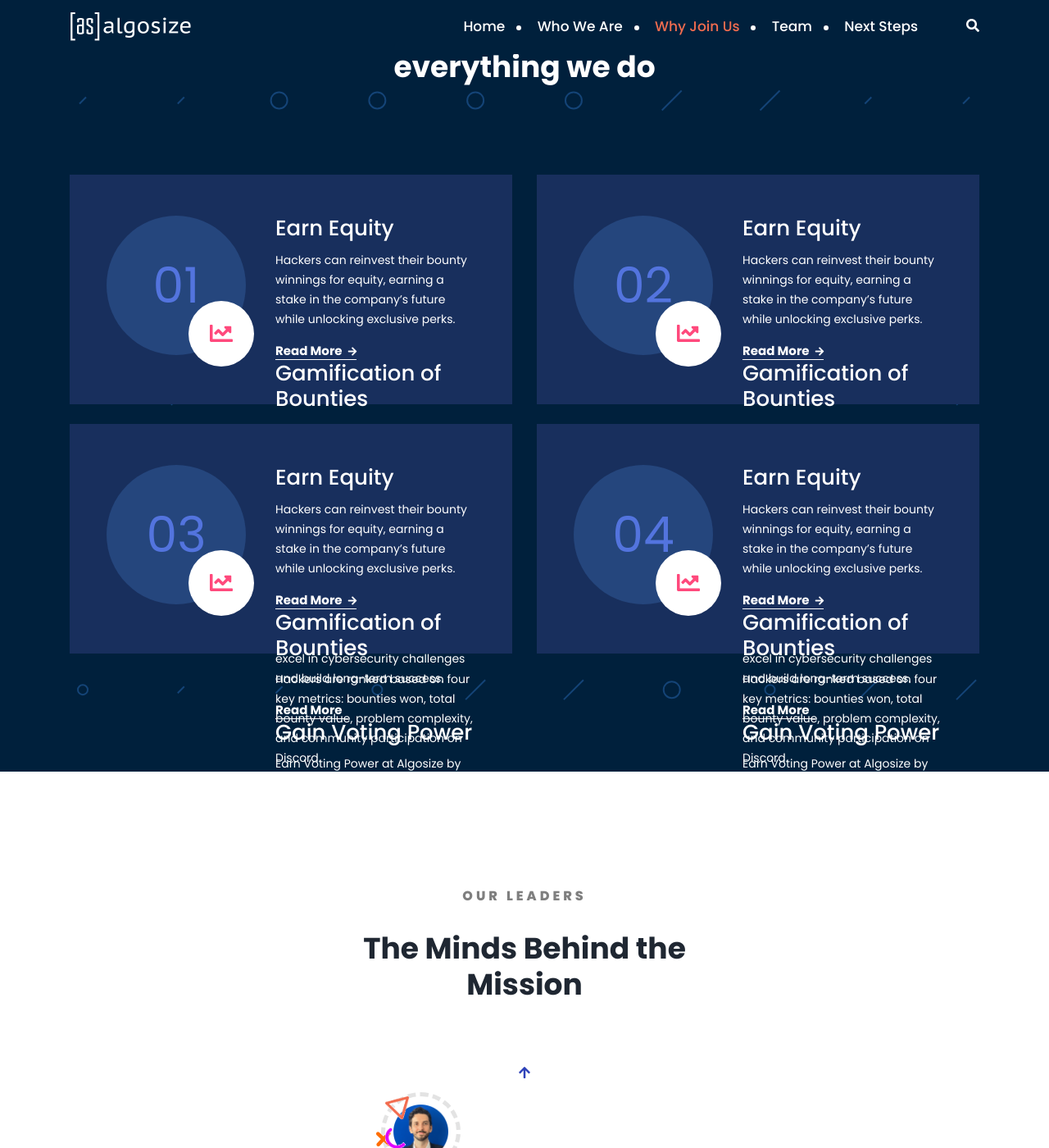
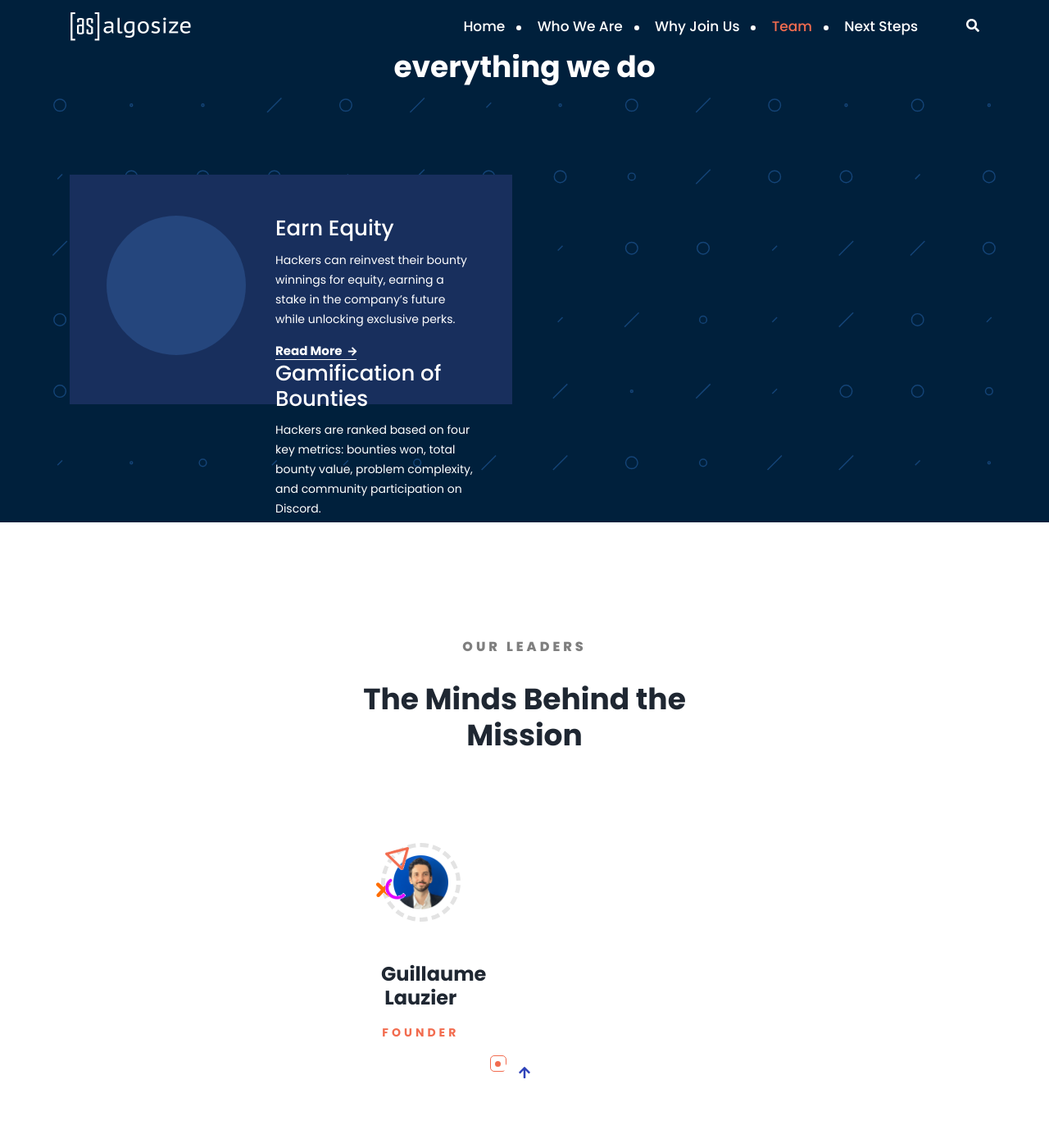
Before and after one commit to AlgoSize/website, a Jekyll site: the page built from index.html, in a window 1280 px wide and 1400 px high, scrolled down 2491 px. Shown: the whole window at 82% size. Built offline with Jekyll 4.4.1, drawn with Linux system fonts in a browser that asks for light colours.

Commit message:
Update services.html

```diff
--- a/_includes/services.html
+++ b/_includes/services.html
@@ -11,7 +11,6 @@
             </div>
         </div>
         <div class="row pb-30">
-           {% for service in site.services %}
             <div class="col-lg-6 mb-4">
                 <div class="single-service-box">
                     <div class="single-service-icon-box">
@@ -42,7 +41,6 @@
                     </div>
                 </div>
             </div>
-            {% endfor %}
         </div>
     </div>
 </section>
```
